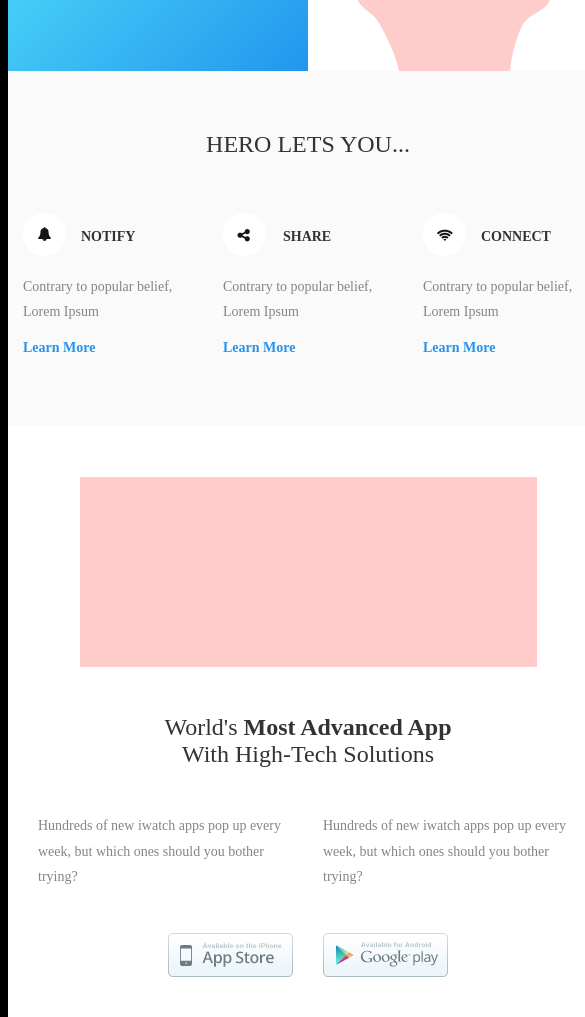
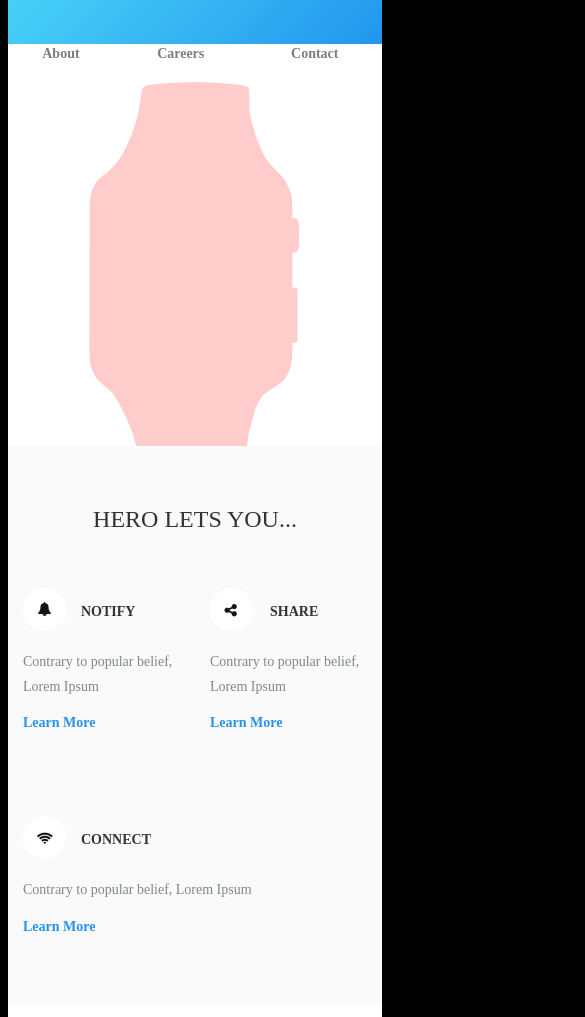
Before and after one commit to ELeonJohnson/smartwatch-email, a React app: page public/index.html in a window 390 px wide. Shown: the part 339-1356 px from the top of the page, 585 px wide, since content can reach past the window. Built offline with nearby package versions, Linux system fonts and the light colour scheme.

Commit message:
working on make the email responsive for mobile, midsize and bigger screens

```diff
--- a/public/index.html
+++ b/public/index.html
@@ -5,8 +5,75 @@
     <title></title>
     <meta name="viewport" content="width=device-width, initial-scale=1">
     <!--<link rel="stylesheet" href="/css/main.css"> -->
+    <link href="https://fonts.googleapis.com/css?family=Open+Sans:300,400,700,800" rel="stylesheet">
 
-  <link href="https://fonts.googleapis.com/css?family=Open+Sans:300,400,700,800" rel="stylesheet">
+    <style>
+    /* desktop */
+      @media only screen and (min-width: 960px) {
+        .container {
+          width: 960px;
+        }
+        .header-left {
+          padding: 42px 15px 70px 15px !important;
+        }
+      }
+
+      /* Mid Sizes */
+      @media only screen and (max-width: 960px) {
+        .container {
+          width: 600px;
+        }
+
+      }
+
+      /* Mobile */
+      @media only screen and (max-width: 600px) {
+        .container {
+          width: 100%;
+        }
+        .header-left {
+          width: 100%;
+        }
+        .menu-table {
+          width: 100%;
+        }
+
+        .lets-you-row .left-column {
+          width: 50%;
+        }
+
+        .lets-you-row .middle-column {
+          width: 50%;
+        }
+
+        .lets-you-row .right-column {
+          width: 100%;
+        }
+
+        .advanced-table .image-head {
+            width: 100%;
+        }
+
+        .advanced-table .left-column {
+          width: 100%;
+        }
+
+        .advanced-table .right-column {
+          width: 100%;
+        }
+
+        .advanced-table .right-column .right-store img {
+          width: 100%;
+          text-align: center;
+        }
+        .advanced-table .left-column .left-store img {
+          width: 100%;
+          text-align: center;
+        }
+      }
+
+    </style>
+
   </head>
   <body style="background: black;">
     <!-- Start Of HTML Email -->
@@ -24,7 +91,7 @@
                     cellpadding="0" border="0" style= "background:#65fffd;
                     background: -moz-linear-gradient(-45deg, #65fffd 1%, #2296ee 100%);
                     background: -webkit-linear-gradient(-45deg, #65fffd 1%,#2296ee 100%);
-                    background: linear-gradient(135deg, #65fffd 1%,#2296ee 100%); padding: 15px 15px 97px 15px;" >
+                    background: linear-gradient(135deg, #65fffd 1%,#2296ee 100%); padding: 15px 15px 70px 15px;" >
                       <tr>
                         <td
                          style="font-family: 'Open Sans', sans-serif ,'HelveticaNeue-Light', Helvetica 'Neue Light',  Helvetica 'Neue', Helvetica, Arial, 'Lucida Grande', sans-serif; color: white;">
@@ -39,7 +106,7 @@
                         </td>
                       </tr>
                     </table>
-                    <table class="container" width="50%" align="right" cellspacing="0"
+                    <table class="header-left" width="50%" align="right" cellspacing="0"
                       cellpadding="0" border="0" style="background: white;">
                         <tr>
                           <td style="font-family: 'Open Sans', sans-serif ,'HelveticaNeue-Light', Helvetica 'Neue Light',  Helvetica 'Neue', Helvetica, Arial, 'Lucida Grande', sans-serif; color: #7d7d7d;">
@@ -47,7 +114,7 @@
                             <!-- End Of Left Column -->
 
                             <!-- Start Of Right Column -->
-                            <table class="header-right" width="100%" align="center" cellspacing="0"
+                            <table class="menu-table" width="100%" align="center" cellspacing="0"
                               cellpadding="0" border="0">
                               <tr>
                                 <td align="center";>
@@ -75,10 +142,10 @@
 
             <!--Start Of Lets You Row -->
                 <tr>
-                  <td style="background: #fafafa;">
+                  <td class="lets-you-row" style="background: #fafafa;">
                       <h3 style="font-family: 'Open Sans', sans-serif ,'HelveticaNeue-Light', Helvetica 'Neue Light',  Helvetica 'Neue', Helvetica, Arial, 'Lucida Grande', sans-serif; color: #333333; padding: 36px 0 16px 0; font-weight: 300; text-transform: uppercase; font-size: 24px;" align="center">Hero lets you...</h3>
                         <!--Start Of Left Column  -->
-                      <table class="header-left" width="33.33%" align="left" cellspacing="0"
+                      <table class="left-column" width="33.33%" align="left" cellspacing="0"
                         cellpadding="0" border="0" style= "padding: 15px 15px 70px 15px;">
 
                         <tr>
@@ -111,7 +178,7 @@
                       <!--End Of Left Column -->
 
                       <!--Start Of Middle Column  -->
-                    <table class="header-left" width="33.33%" align="left" cellspacing="0"
+                    <table class="middle-column" width="33.33%" align="left" cellspacing="0"
                       cellpadding="0" border="0" style= "padding: 15px 15px 70px 15px;">
 
                       <tr>
@@ -144,7 +211,7 @@
                     <!--End Of Middle Column -->
 
                     <!--Start Of Right Column  -->
-                  <table class="header-left" width="33.33%" align="left" cellspacing="0"
+                  <table class="right-column" width="33.33%" align="left" cellspacing="0"
                     cellpadding="0" border="0" style= "padding: 15px 15px 70px 15px;">
 
                     <tr>
@@ -175,11 +242,6 @@
 
                   </table>
                   <!--End Of Right Column -->
-
-
-
-
-
                   </td>
                 </tr>
             <!--End Of Lets You Row -->
@@ -191,7 +253,7 @@
                     cellpadding="0" border="0" style= "padding: 15px 15px 70px 15px; background: white;">
                     <tr>
                       <td style="font-family: 'Open Sans', sans-serif ,'HelveticaNeue-Light', Helvetica 'Neue Light',  Helvetica 'Neue', Helvetica, Arial, 'Lucida Grande', sans-serif; color: #333333; padding: 36px 0 16px 0; font-weight: 300; text-transform: uppercase; font-size: 24px;" align="center">
-                        <img src="/img/image_head.jpg">
+                        <img class="image-head" src="/img/image_head.jpg">
                       </td>
                     </tr>
                     <tr>
@@ -202,7 +264,7 @@
                   </td>
                   <tr>
                     <td>
-                      <table class="advanced-table" width="50%" align="left" cellspacing="0"
+                      <table class="left-column" width="50%" align="left" cellspacing="0"
                         cellpadding="0" border="0" style= "padding: 15px 15px 0 15px; background: white;">
                         <tr>
                           <td>
@@ -214,12 +276,12 @@
                         </tr>
 
                         <tr>
-                          <td>
+                          <td class="left-store">
                             <img align="right" src="/img/appstore.png">
                           </td>
                         </tr>
                       </table>
-                      <table class="advanced-table" width="50%" align="left" cellspacing="0"
+                      <table class="right-column" width="50%" align="left" cellspacing="0"
                         cellpadding="0" border="0" style= "padding: 15px 15px 0 15px; background: white;">
                         <tr>
                           <td>
@@ -230,7 +292,7 @@
                           </td>
                         </tr>
                         <tr>
-                          <td>
+                          <td class="right-store">
                             <img align="left" src="/img/playstore.png">
                           </td>
                         </tr>
@@ -259,7 +321,7 @@
             <!--Start Of Join Together Row -->
                 <tr>
                   <td>
-                    <table class="one-solution-table" width="100%" align="left" cellspacing="0"
+                    <table class="join-together" width="100%" align="left" cellspacing="0"
                       cellpadding="0" border="0" style= "padding: 50px 0; background: white;">
                       <tr>
                         <td>
@@ -269,7 +331,7 @@
                       <tr>
                         <td>
                           <!-- Start Of Column -->
-                          <table class="column-table" width="33.33%" align="left" cellspacing="0"
+                          <table class="left-column" width="33.33%" align="left" cellspacing="0"
                             cellpadding="0" border="0" style= "padding: 25px 0 75px; background: white;">
                             <tr>
                               <td align="center">
@@ -294,7 +356,7 @@
                           </table>
                           <!-- End Of Column -->
                           <!-- Start Of Column -->
-                          <table class="column-table" width="33.33%" align="left" cellspacing="0"
+                          <table class="middle-table" width="33.33%" align="left" cellspacing="0"
                             cellpadding="0" border="0" style= "padding: 25px 0; background: white;">
                             <tr>
                               <td align="center">
@@ -319,7 +381,7 @@
                           </table>
                           <!-- End Of Column -->
                           <!-- Start Of Column -->
-                          <table class="column-table" width="33.33%" align="left" cellspacing="0"
+                          <table class="right-table" width="33.33%" align="left" cellspacing="0"
                             cellpadding="0" border="0" style= "padding: 25px 0; background: white;">
                             <tr>
                               <td align="center">
@@ -363,7 +425,7 @@
                             <tr>
                               <td>
                                 <!--Start Of Column Table -->
-                                <table class="column-table" width="50%" align="left" cellspacing="0"
+                                <table class="left-column" width="50%" align="left" cellspacing="0"
                                   cellpadding="0" border="0" style= "padding: 0 15px 20px;">
                                   <tr>
                                     <td>
@@ -391,7 +453,7 @@
                                 </table>
                                 <!--End Of Column Table -->
                                 <!--Start Of Column Table -->
-                                <table class="column-table" width="50%" align="left" cellspacing="0"
+                                <table class="right-table" width="50%" align="left" cellspacing="0"
                                   cellpadding="0" border="0" style= "padding: 0 15px 20px;">
                                   <tr>
                                     <td>
@@ -432,7 +494,7 @@
                             <tr>
                               <td>
                                 <!--Start Of Column Table -->
-                                <table class="column-table" width="50%" align="left" cellspacing="0"
+                                <table class="left-column" width="50%" align="left" cellspacing="0"
                                   cellpadding="0" border="0" style= "padding: 0 15px 20px;">
                                   <tr>
                                     <td>
@@ -460,7 +522,7 @@
                                 </table>
                                 <!--End Of Column Table -->
                                 <!--Start Of Column Table -->
-                                <table class="column-table" width="50%" align="left" cellspacing="0"
+                                <table class="right-column" width="50%" align="left" cellspacing="0"
                                   cellpadding="0" border="0" style= "padding: 0 15px 20px;">
                                   <tr>
                                     <td>
@@ -501,7 +563,7 @@
                             <tr>
                               <td>
                                 <!--Start Of Column Table -->
-                                <table class="column-table" width="50%" align="left" cellspacing="0"
+                                <table class="left-column" width="50%" align="left" cellspacing="0"
                                   cellpadding="0" border="0" style= "padding: 0 15px 20px;">
                                   <tr>
                                     <td>
@@ -529,7 +591,7 @@
                                 </table>
                                 <!--End Of Column Table -->
                                 <!--Start Of Column Table -->
-                                <table class="column-table" width="50%" align="left" cellspacing="0"
+                                <table class="right-column" width="50%" align="left" cellspacing="0"
                                   cellpadding="0" border="0" style= "padding: 0 15px 20px;">
                                   <tr>
                                     <td>
@@ -592,7 +654,7 @@
             <!--Start Of Footer Row -->
                 <tr>
                   <td>
-                    <table class="header-left" width="100%" align="left" cellspacing="0"
+                    <table class="footer-table" width="100%" align="left" cellspacing="0"
                       cellpadding="0" border="0" style= "padding: 25px 0 0; background: white;">
                       <tr>
                         <td align="center">
@@ -601,7 +663,7 @@
                       </tr>
                       <tr>
                         <td>
-                          <table class="header-left" width="250px" align="center" cellspacing="0"
+                          <table class="icon-table" width="250px" align="center" cellspacing="0"
                             cellpadding="0" border="0" style= "">
                             <tr>
                               <td align="center">
```
